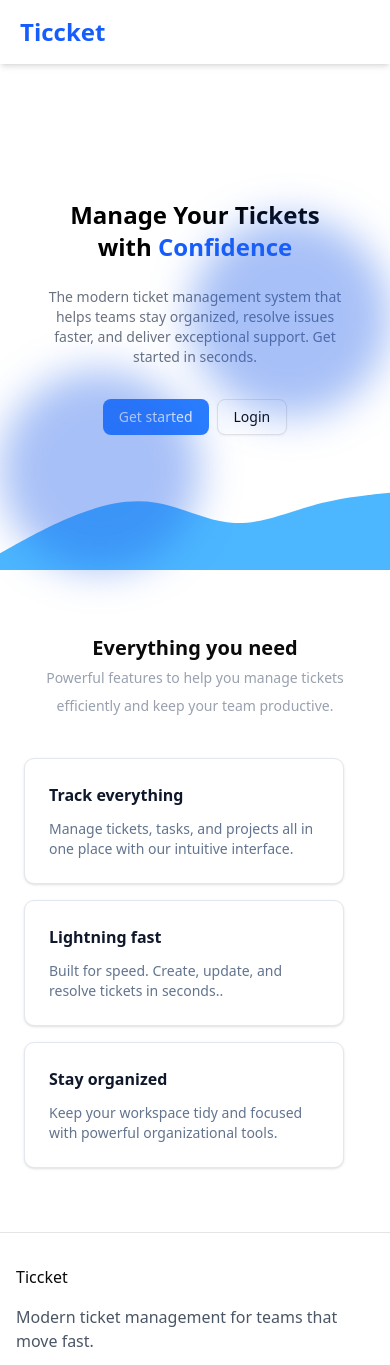
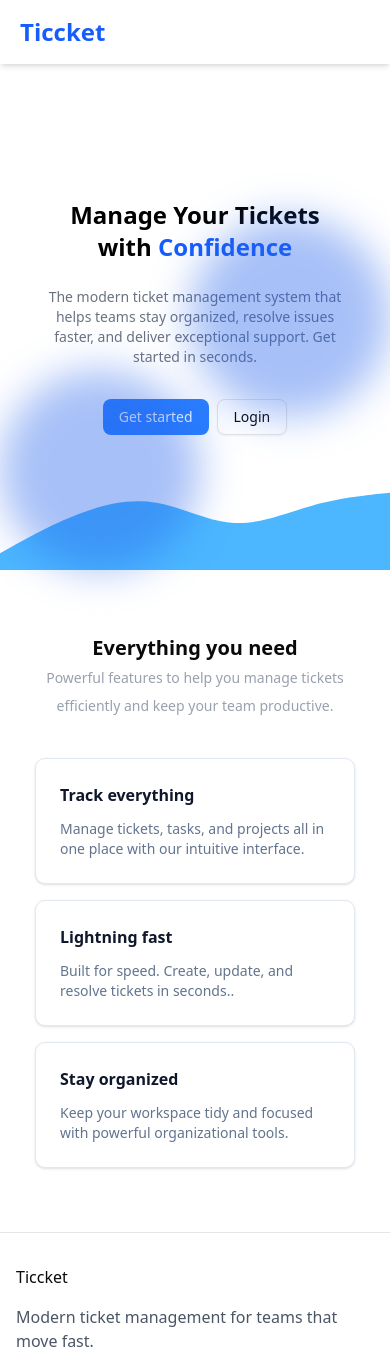
Before and after one commit to DammyCodes-all/hng-stage-2-react, a React (Vite) app: page / in a window 390 px wide. Shown: the top 1365 px of the page. Built offline with nearby package versions, Linux system fonts and the light colour scheme.

Commit message:
Update Home.tsx

```diff
--- a/src/pages/Home.tsx
+++ b/src/pages/Home.tsx
@@ -64,7 +64,7 @@
             your team productive.
           </span>
         </h2>
-        <div className="flex gap-4 flex-col md:flex-row justify-center items-stretch mt-10">
+        <div className="flex gap-4 flex-col md:flex-row justify-center items-center md:items-stretch mt-10">
           {LandingPageBoxes.map((box) => (
             <div
               key={box.title}
```
